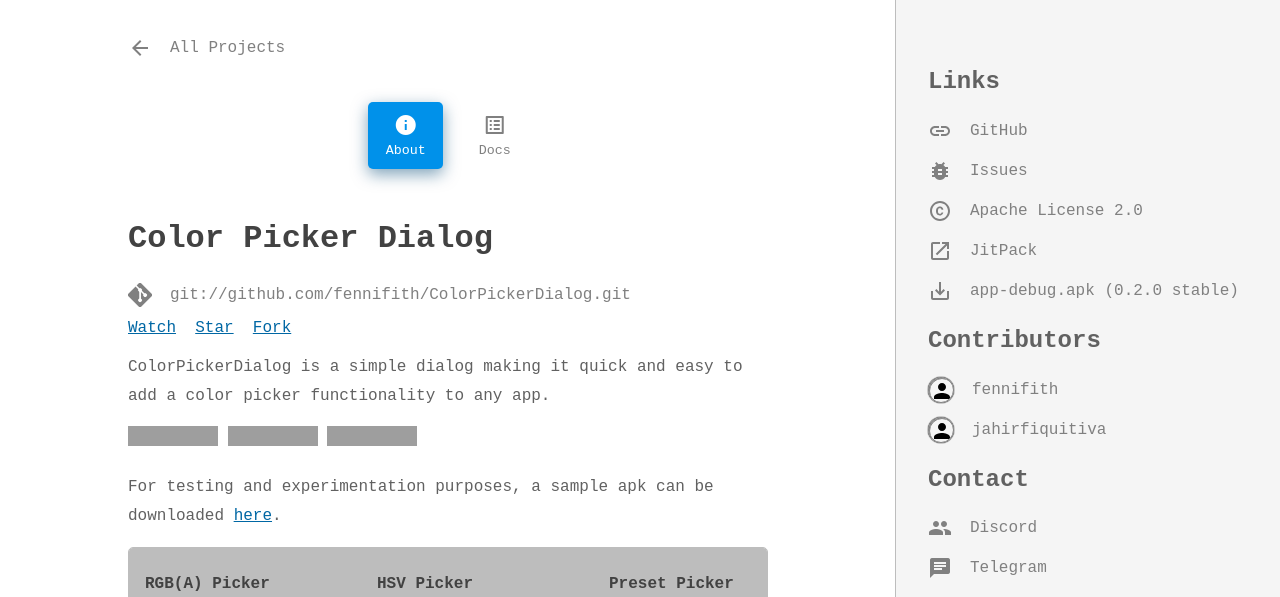
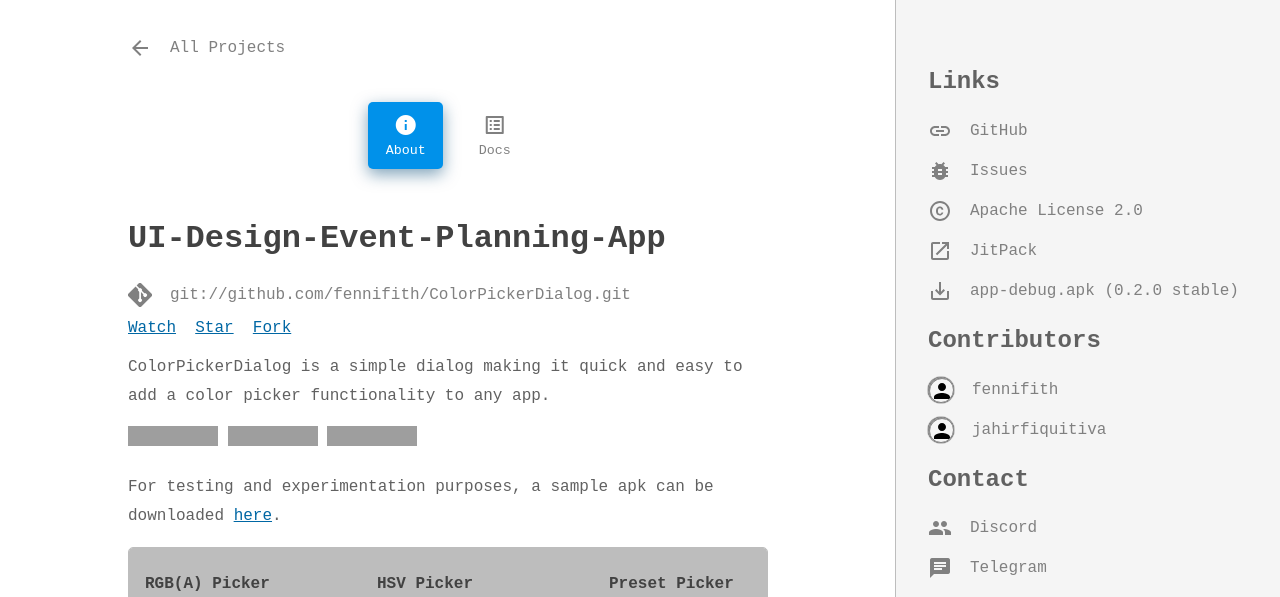
Before and after one commit to SarthakSwaroop/sarthakswaroop.github.io, a Jekyll site: the page built from _projects/colorpickerdialog.md, in a window 1280 px wide and 900 px high, cut to the strip 0-597 px from the top of the window. Built offline with Jekyll 4.4.1, drawn with Linux system fonts in a browser that asks for light colours; nearby versions of some CDN libraries; some web fonts are replaced; comment, search, counter and statistics services are not loaded; a style sheet for code colours, icons or effects is not loaded; grey boxes are pictures that could not be loaded.

Commit message:
Update colorpickerdialog.md

```diff
--- a/_projects/colorpickerdialog.md
+++ b/_projects/colorpickerdialog.md
@@ -1,7 +1,7 @@
 ---
 layout: "project"
 type: "android-library"
-title: "Color Picker Dialog"
+title: "UI-Design-Event-Planning-App"
 description: "A simple dialog making it quick and easy to add color picking functionality to any app."
 repo: "fennifith/ColorPickerDialog"
 git: "git://github.com/fennifith/ColorPickerDialog.git"
```
